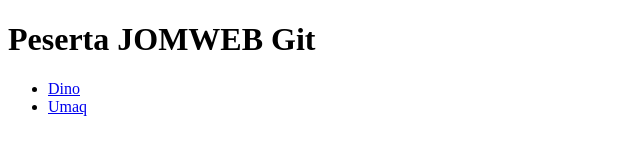
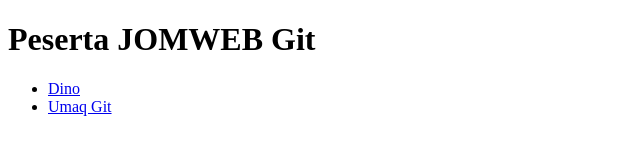
Before and after one commit to jomweb/bengkel-git, a plain HTML site: page menu.html in a window 1280 px wide. Shown: the full height of the page, 0-640 px from the left. Drawn offline with Linux system fonts and the light colour scheme.

Commit message:
tambah ckit jer

```diff
--- a/menu.html
+++ b/menu.html
@@ -11,7 +11,7 @@
 
     <ul>
         <li><a href="dino.html">Dino</a></li>
-        <li><a href="umaq.html">Umaq</a></li>
+        <li><a href="umaq.html">Umaq Git</a></li>
     </ul>
 
 </body>
```
